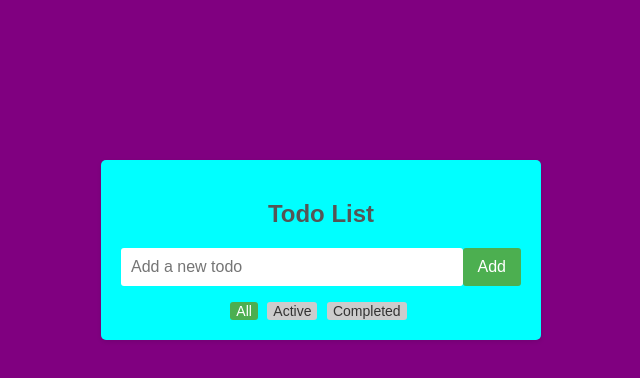
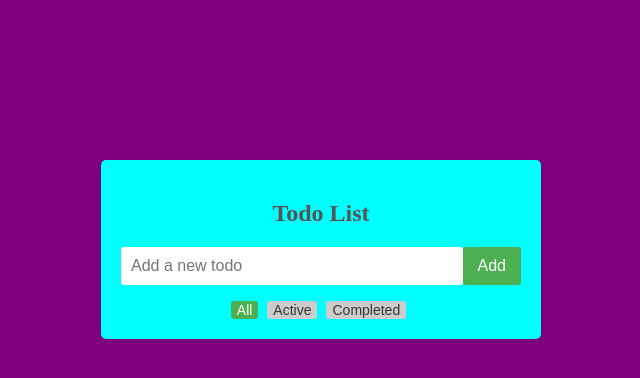
Before and after one commit to Aniljnv27/Todolist-coding_ninjas, a plain HTML site: page index.html in a window 1280 px wide. Shown: the full height of the page, 319-959 px from the left. Drawn offline with Linux system fonts and the light colour scheme.

Commit message:
style.css

```diff
--- a/style.css
+++ b/style.css
@@ -1,9 +1,11 @@
 body {
-    font-family: Arial, sans-serif;
+    /* Set the font family for the entire body */
+    /* font-family: Arial, sans-serif; */
     background-color: purple;
 }
 
 .container {
+    /* Define the styles for the container div */
     max-width: 400px;
     margin: 20px auto;
     margin-top: 20vh;
@@ -14,16 +16,19 @@ body {
 }
 
 h2 {
+    /* Define the styles for the h2 element */
     color: #555;
     text-align: center;
 }
 
 .input-container {
+    /* Define the styles for the input container */
     display: flex;
     margin-bottom: 10px;
 }
 
 .input-container input {
+    /* Define the styles for the input element within the input container */
     flex-grow: 1;
     padding: 10px;
     font-size: 16px;
@@ -32,6 +37,7 @@ h2 {
 }
 
 .input-container button {
+    /* Define the styles for the button element within the input container */
     padding: 10px 15px;
     font-size: 16px;
     border: none;
@@ -42,11 +48,13 @@ h2 {
 }
 
 .todo-list {
+    /* Define the styles for the todo list */
     list-style-type: none;
     padding: 0;
 }
 
 .todo-item {
+    /* Define the styles for each todo item */
     display: flex;
     align-items: center;
     margin-bottom: 10px;
@@ -56,21 +64,25 @@ h2 {
 }
 
 .todo-item.completed {
+    /* Define the styles for a completed todo item */
     background-color: #e0e0e0;
 }
 
 .todo-item input[type="checkbox"] {
+    /* Define the styles for the checkbox within a todo item */
     margin-right: 10px;
     cursor: pointer;
 }
 
 .todo-item .todo-text {
+    /* Define the styles for the todo text within a todo item */
     flex-grow: 1;
     font-size: 16px;
     color: #333;
 }
 
 .todo-item button {
+    /* Define the styles for the button within a todo item */
     padding: 5px 10px;
     font-size: 14px;
     border: none;
@@ -81,11 +93,13 @@ h2 {
 }
 
 .filter-container {
+    /* Define the styles for the filter container */
     margin-top: 10px;
     text-align: center;
 }
 
 .filter-container button {
+    /* Define the styles for the buttons within the filter container */
     margin-right: 5px;
     font-size: 14px;
     border: none;
@@ -97,17 +111,20 @@ h2 {
 }
 
 .filter-container button.active {
+    /* Define the styles for the active button within the filter container */
     background-color: #4caf50;
     color: #fff;
 }
 
 @media only screen and (max-width: 500px) {
+    /* Define the styles for screens up to 500px width */
     .container {
         max-width: 300px;
     }
 }
 
 @media only screen and (max-width: 320px) {
+    /* Define the styles for screens up to 320px width */
     .container {
         max-width: 250px;
     }
```
